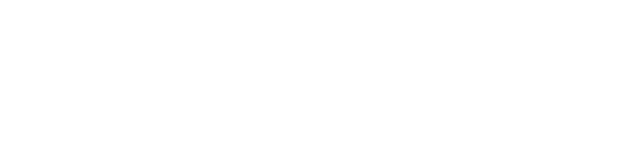
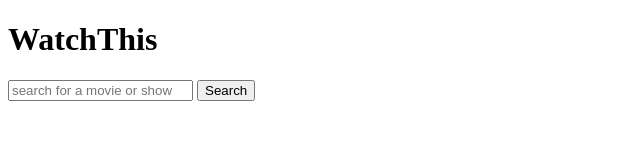
Before and after one commit to CircusAeruginosus/Capstone-Project, a website: page client/index.html in a window 1280 px wide. Shown: the whole page, without its empty margins (0-640 px from the left). Drawn offline with Linux system fonts and the light colour scheme.

Commit message:
updated html

```diff
--- a/client/index.html
+++ b/client/index.html
@@ -8,7 +8,16 @@
         <link rel="stylesheet" href="./styles.css"
     </head>
 
-<header></header>
+<header>
+    <h1>WatchThis</h1>
+    <div>
+        <form id="search-bar">
+            <input type="text" placeholder="search for a movie or show" name="search">
+            <button id="search-btn" type="submit">Search</button>
+        </form>
+    </div>
+
+</header>
 
 <body>
     <main>
```
